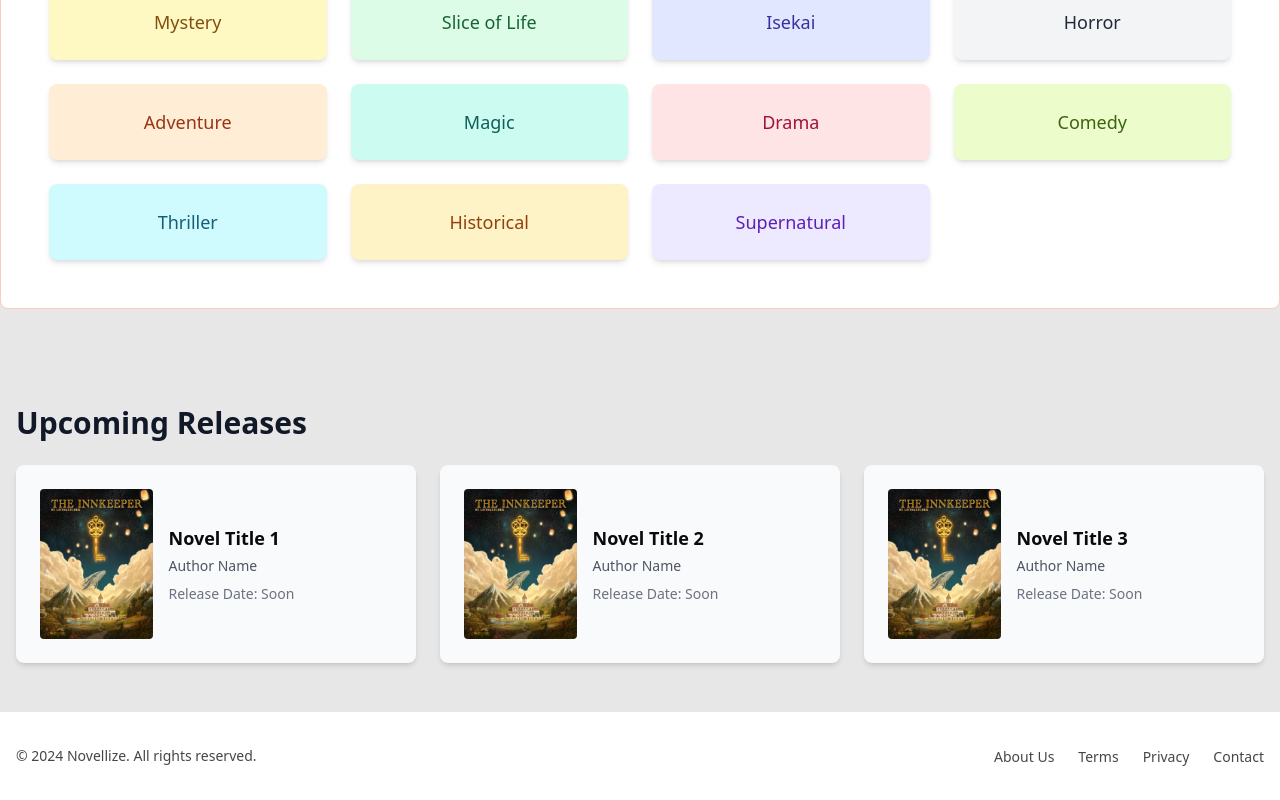
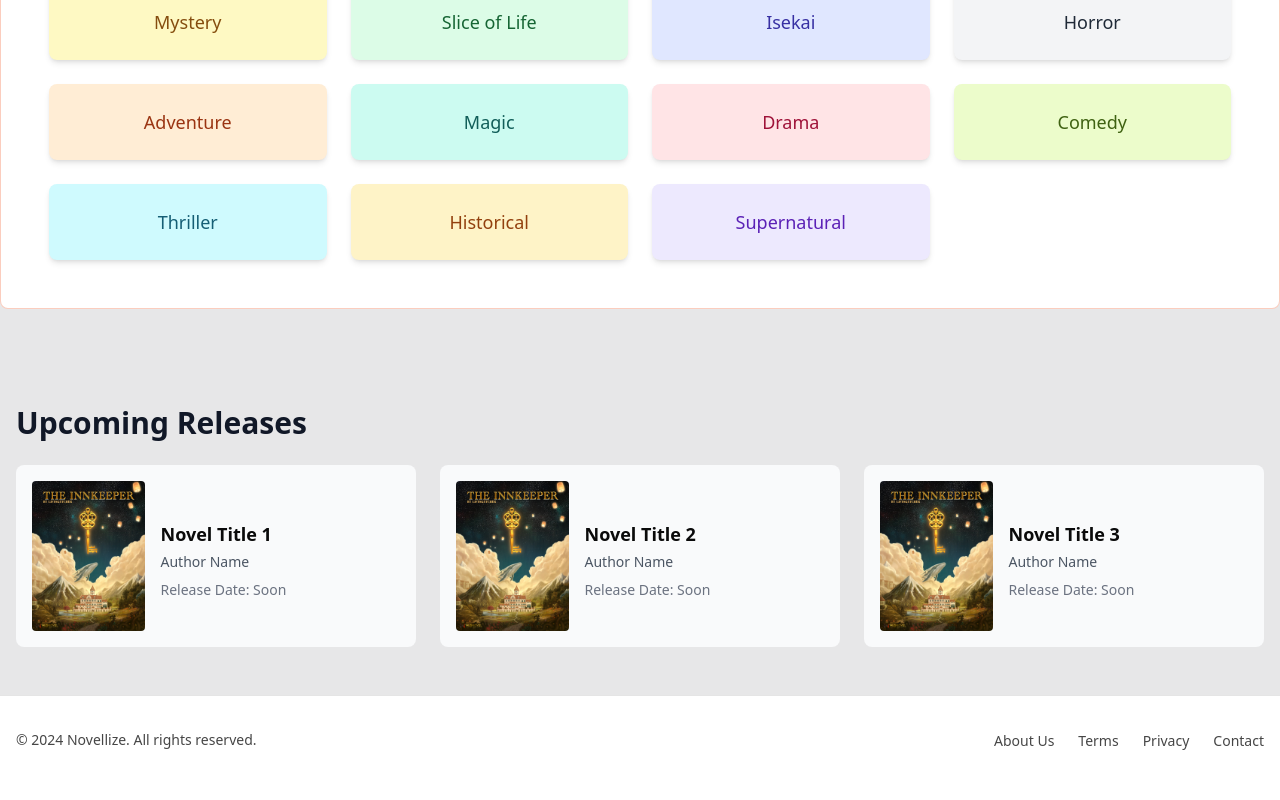
Before and after one commit to sidmax7/novel-hub, a Next.js app: page / in a window 1280 px wide. Shown: the part 930-1730 px from the top of the page. Built offline with nearby package versions, Linux system fonts and the light colour scheme; no server answers; the database is empty.

Commit message:
Upcoming Releases shadow fix

```diff
--- a/src/app/page.tsx
+++ b/src/app/page.tsx
@@ -396,7 +396,7 @@ export default function ModernLightNovelsHomepage() {
               {[1, 2, 3].map((release) => (
                 <motion.div
                   key={release}
-                  className="flex flex-col md:flex-row items-center space-y-2 md:space-y-0 md:space-x-4 bg-gray-50 dark:bg-gray-700 p-4 md:p-6 rounded-lg shadow-md"
+                  className="flex flex-col md:flex-row items-center space-y-2 md:space-x-4 bg-gray-50 dark:bg-gray-700 p-4 rounded-lg"
                   variants={fadeIn}
                   whileHover={{ scale: 1.03 }}
                 >
```
